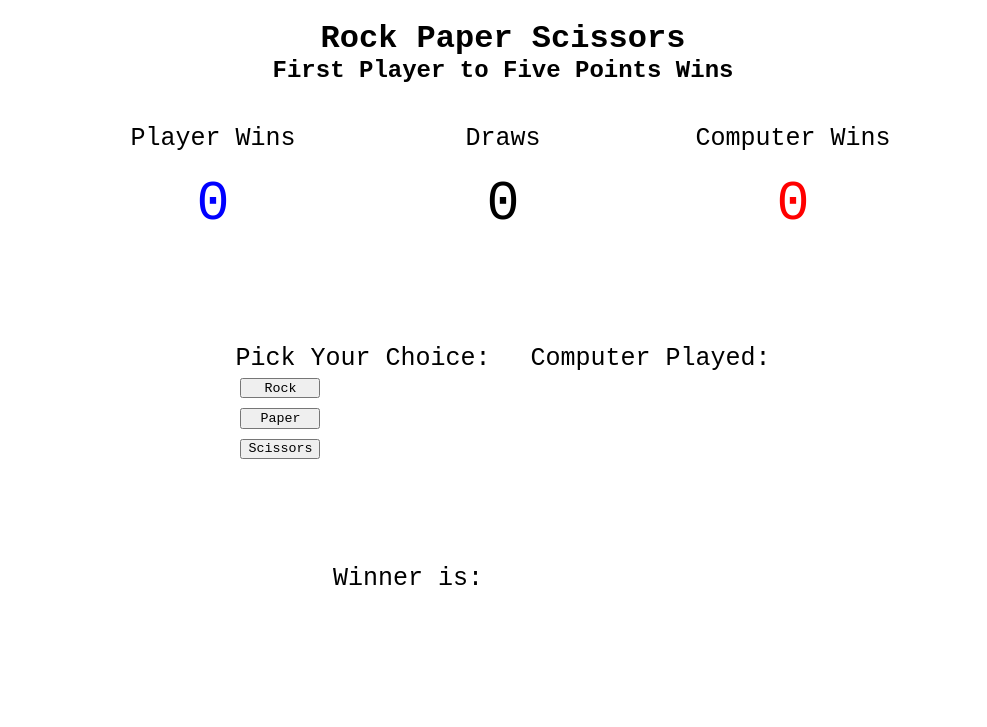
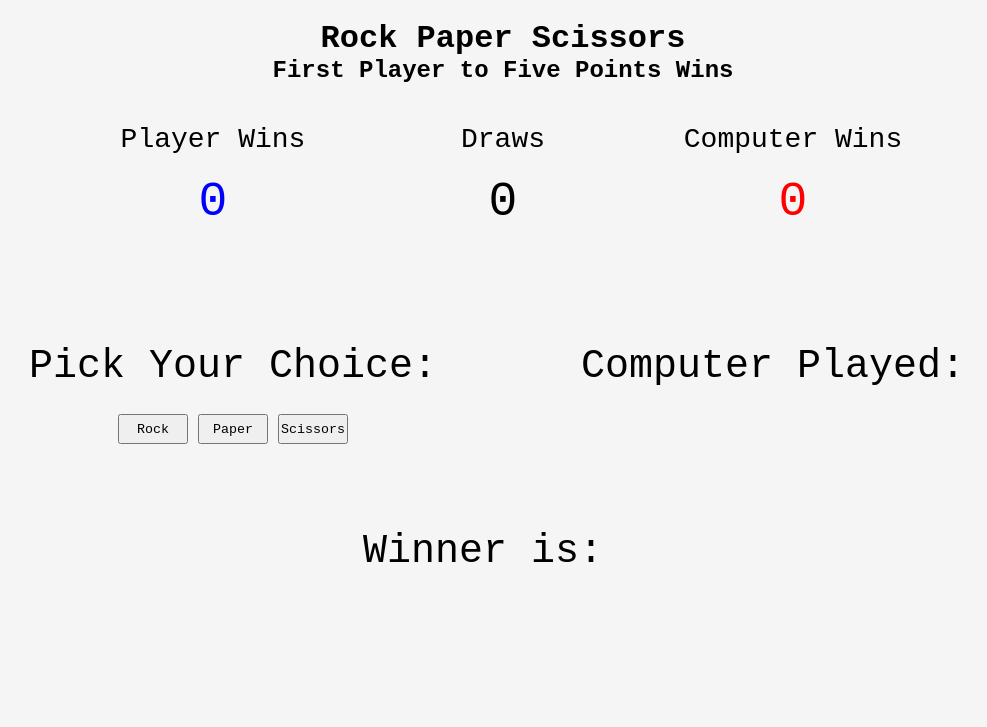
Before and after one commit to jose-g315/rock-paper-scissors, a plain HTML site: page index.html in a window 1280 px wide. Shown: the whole page, without its empty margins (137-1124 px from the left). Drawn offline with Linux system fonts and the light colour scheme.

Commit message:
Refactor some html so the naming and structure flows better to improve UI

```diff
--- a/index.html
+++ b/index.html
@@ -11,7 +11,7 @@
         <h1>Rock Paper Scissors</h1>
         <h2>First Player to Five Points Wins</h2>
     </div>
-    <div class="container">
+    <div class="score-container">
         <div class="card">Player Wins
             <div class="score player">0</div>
         </div>
@@ -22,20 +22,22 @@
             <div class="score computer">0</div>
         </div>
     </div>
-    <div class="container">
-        <div class="player-choices">Pick Your Choice:
-            <button class="rock">Rock</button>
-            <button class="paper">Paper</button>
-            <button class="scissors">Scissors</button>
+    <div class="choice-container">
+        <div class="choice-display">Pick Your Choice:
             <div class="player-choice"></div>
+            <div class="player-choices">
+                <button class="rock">Rock</button>
+                <button class="paper">Paper</button>
+                <button class="scissors">Scissors</button>
+            </div>
         </div>
-        <div class="computerChoice">Computer Played:
+        <div class="choice-display">Computer Played:
             <div class="computer-choice"></div>
         </div>
     </div>
-    <div class="container">
-        <div class="card first">Winner is: </div>
-        <div class="winner card"></div>
+    <div class="winner-container">
+        <div>Winner is: </div>
+        <div class="winner"></div>
     </div>
     <script src="main.js"></script>
 </body>
--- a/styles.css
+++ b/styles.css
@@ -1,4 +1,7 @@
 /*styles for the rock-paper-scissors UI*/
+body {
+    background-color: whitesmoke;
+}
 * {
     margin: 0;
     padding: 0;
@@ -6,26 +9,30 @@
 }
 div {
     margin: 20px;
+}
+button {
+    margin: 5px;
+    height: 30px;
+    width: 70px;
+}
 
-}
-h1 {
+/* header */
+.header {
     text-align: center;
 }
-h2 {
-    text-align: center;
-}
-.container {
+/* scores */
+.score-container {
     display: flex;
     height: 200px;
     justify-content: center;
-    font-size: 25px;
+    font-size: 1.75rem;
 }
 .card {
     width: 250px;
     text-align: center;
 }
 .score {
-    font-size: 55px;
+    font-size: 3rem;
 }
 .player {
     color: blue;
@@ -33,18 +40,29 @@ h2 {
 .computer {
     color: red;
 }
+/* choices */
+.choice-container {
+    display: flex;
+    justify-content: center;
+}
+.choice-display {
+    width: 500px;
+    text-align: center;
+    font-size: 2.5rem;
+}
+.player-choice, .computer-choice {
+    font-weight: 900;
+}
+.player-choices {
+    display: flex;
+    justify-content: center;
+}
+/* winner */
+.winner-container {
+    display: flex;
+    justify-content: center;
+    font-size: 2.5rem;
+}
 .winner {
     text-align: start;
 }
-.first{
-    text-align: end;
-}
-.player-choices {
-    display: flex;
-    flex-direction: column;
-}
-button {
-    margin: 5px;
-    height: 30px;
-    width: 80px;
-}
```
